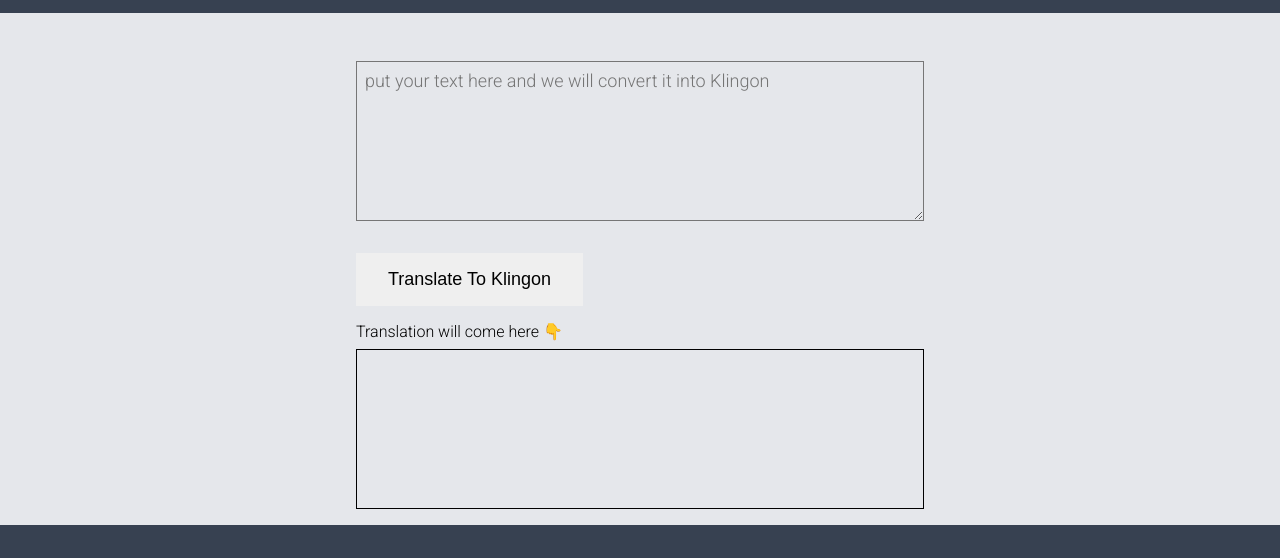
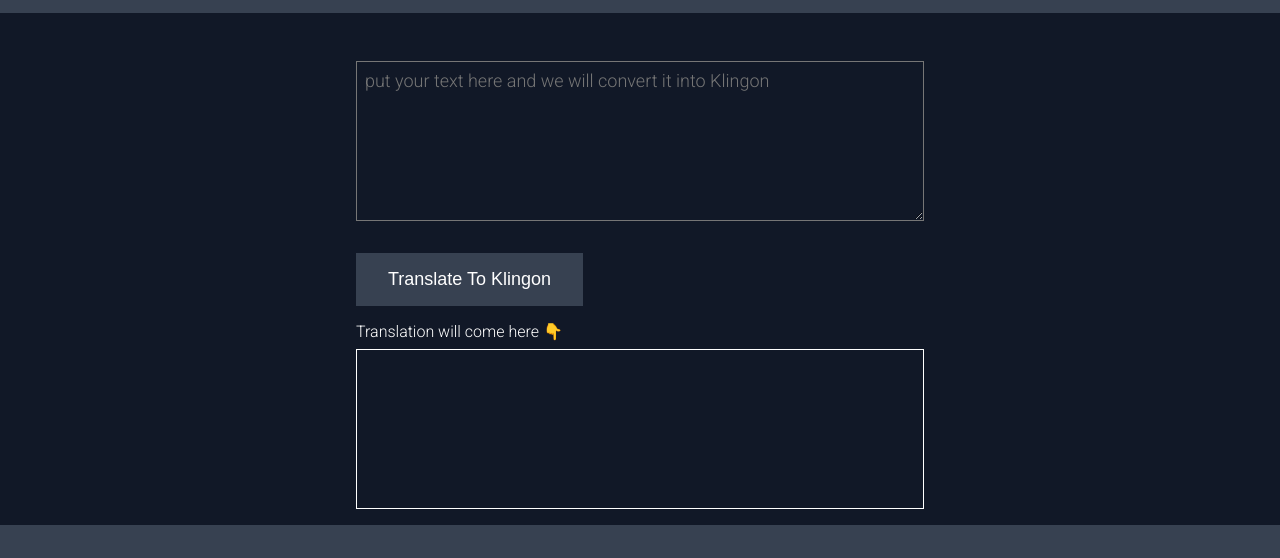
Before and after one commit to Anish-JS/Klingon-Translator, a plain HTML site: page index.html in a window 1280 px wide. Shown: the part 89-647 px from the top of the page. Drawn offline with Linux system fonts and the light colour scheme.

Commit message:
Update styles.css

```diff
--- a/styles.css
+++ b/styles.css
@@ -11,7 +11,8 @@
 body {
   margin: 0;
   font-family: "Roboto";
-  background-color: #e5e7eb;
+  background-color: #111827;
+  color: white;
 }
 
 nav {
@@ -33,6 +34,7 @@ textarea {
   width: 100%;
   height: 20vh;
   margin-bottom: 1rem;
+  color: white;
   padding: 0.5rem;
   font-family: inherit;
   font-size: large;
@@ -45,10 +47,12 @@ textarea {
   padding: 1rem 2rem;
   font-size: large;
   cursor: pointer;
+  background-color: #374151;
+  color: white;
 }
 
 #output {
-  border: 1px solid black;
+  border: 1px solid white;
   width: 100%;
   height: 20vh;
   padding: 0.5rem;
```
